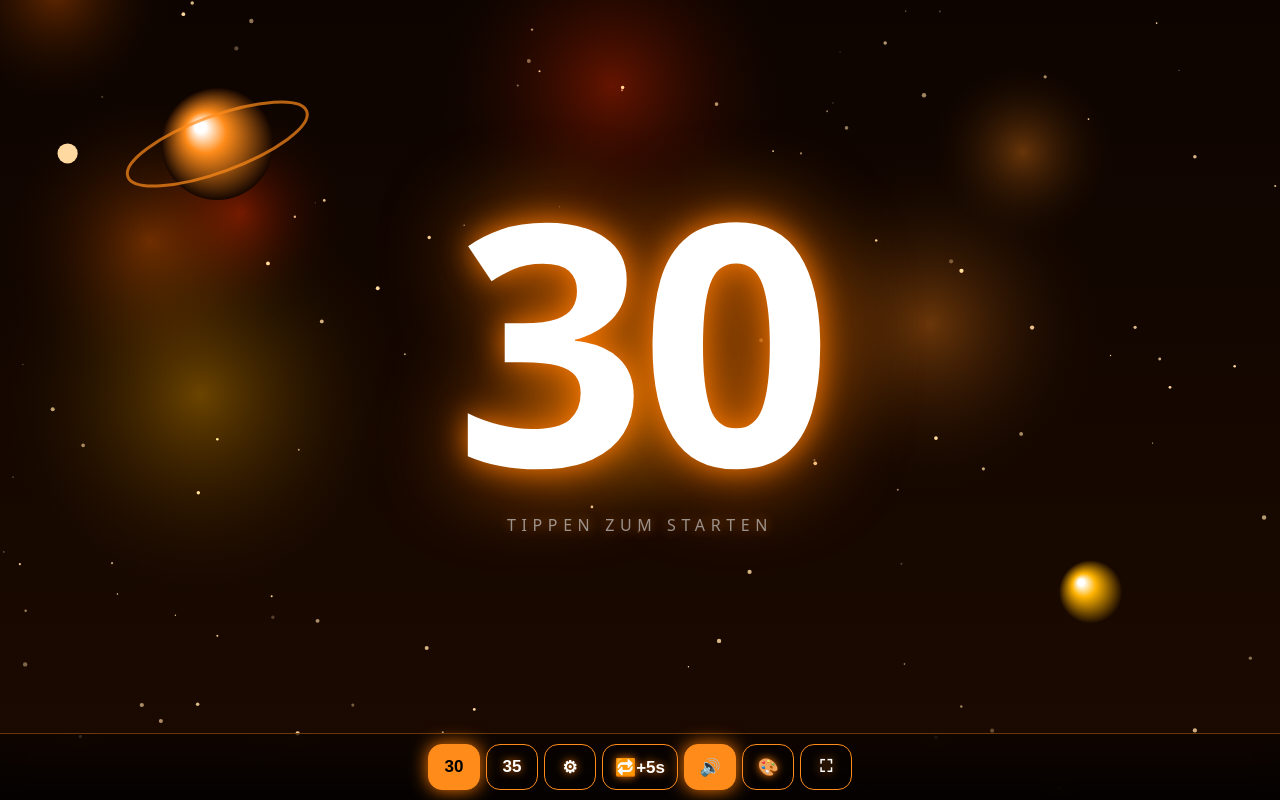
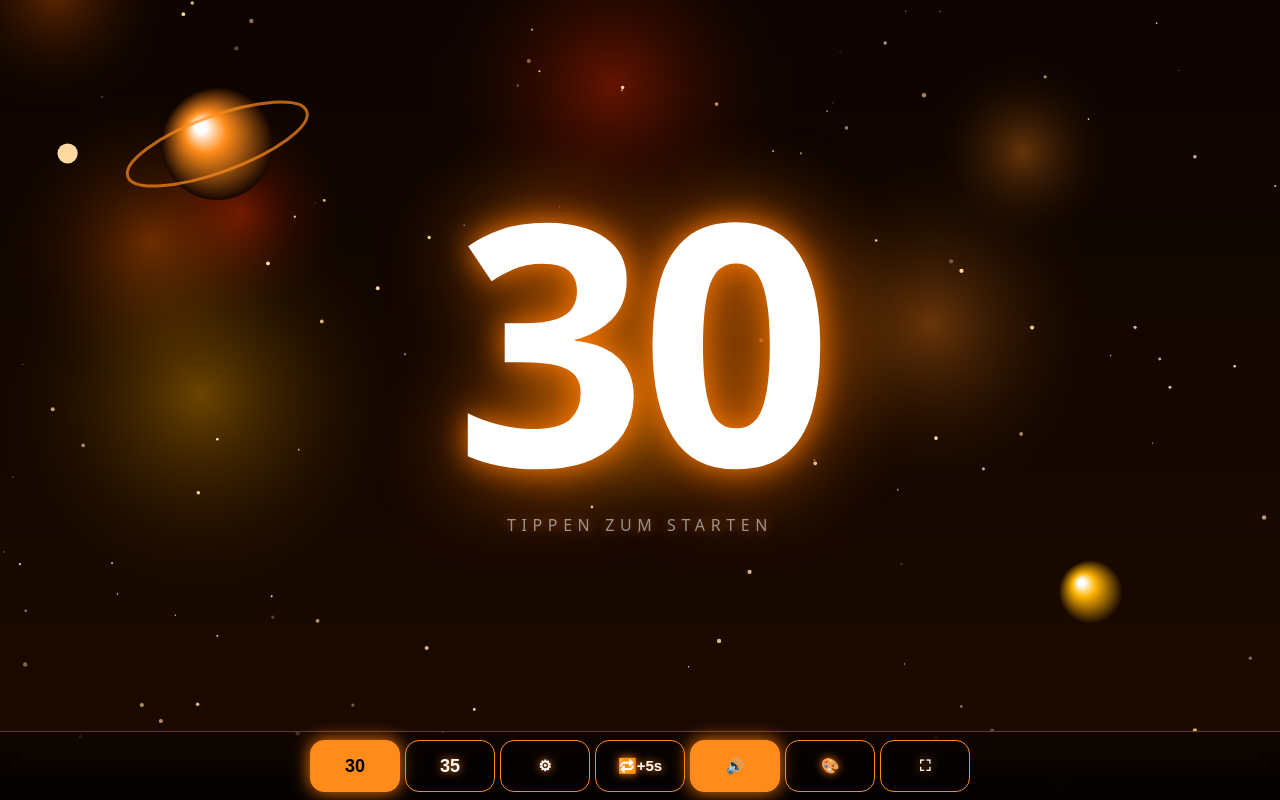
Before and after one commit to TeinZ4k/space-timer, a plain HTML site: page index.html in a window 1280 px wide. Drawn offline with Linux system fonts and the light colour scheme.

Commit message:
Add files via upload

```diff
--- a/index.html
+++ b/index.html
@@ -32,15 +32,18 @@ html,body{margin:0;padding:0;height:100%;overflow:hidden;background:#000;
   padding:8px 18px;border-radius:99px;font-size:14px;letter-spacing:.15em;z-index:8;
   opacity:0;transition:opacity .3s;pointer-events:none;text-shadow:0 0 8px var(--glow);}
 #bar{position:fixed;left:0;right:0;bottom:0;z-index:6;
-  padding:10px 8px calc(10px + env(safe-area-inset-bottom));
-  display:flex;gap:6px;justify-content:center;align-items:center;
+  padding:8px 6px calc(8px + env(safe-area-inset-bottom));
+  display:flex;gap:5px;justify-content:center;align-items:center;
   background:linear-gradient(to top, rgba(0,0,0,.85), rgba(0,0,0,.45));
   backdrop-filter:blur(10px);-webkit-backdrop-filter:blur(10px);
   border-top:1px solid color-mix(in srgb, var(--accent) 40%, transparent);}
-.btn{min-width:52px;height:46px;padding:0 12px;border-radius:14px;border:1.5px solid var(--accent);
-  background:rgba(0,0,0,.35);color:var(--fg);font-size:17px;font-weight:700;
-  display:flex;align-items:center;justify-content:center;gap:4px;
+.btn{flex:1 1 0;min-width:0;max-width:90px;height:52px;padding:0 2px;
+  border-radius:14px;border:1.5px solid var(--accent);
+  background:rgba(0,0,0,.35);color:var(--fg);font-size:15px;font-weight:700;
+  display:flex;align-items:center;justify-content:center;gap:2px;
+  white-space:nowrap;overflow:hidden;
   text-shadow:0 0 8px var(--glow);transition:background .2s, box-shadow .2s;}
+#b30,#b35{font-size:18px;}
 .btn.on{background:var(--accent);color:#000;text-shadow:none;
   box-shadow:0 0 18px var(--glow);}
 .btn:active{transform:scale(.94);}
```
